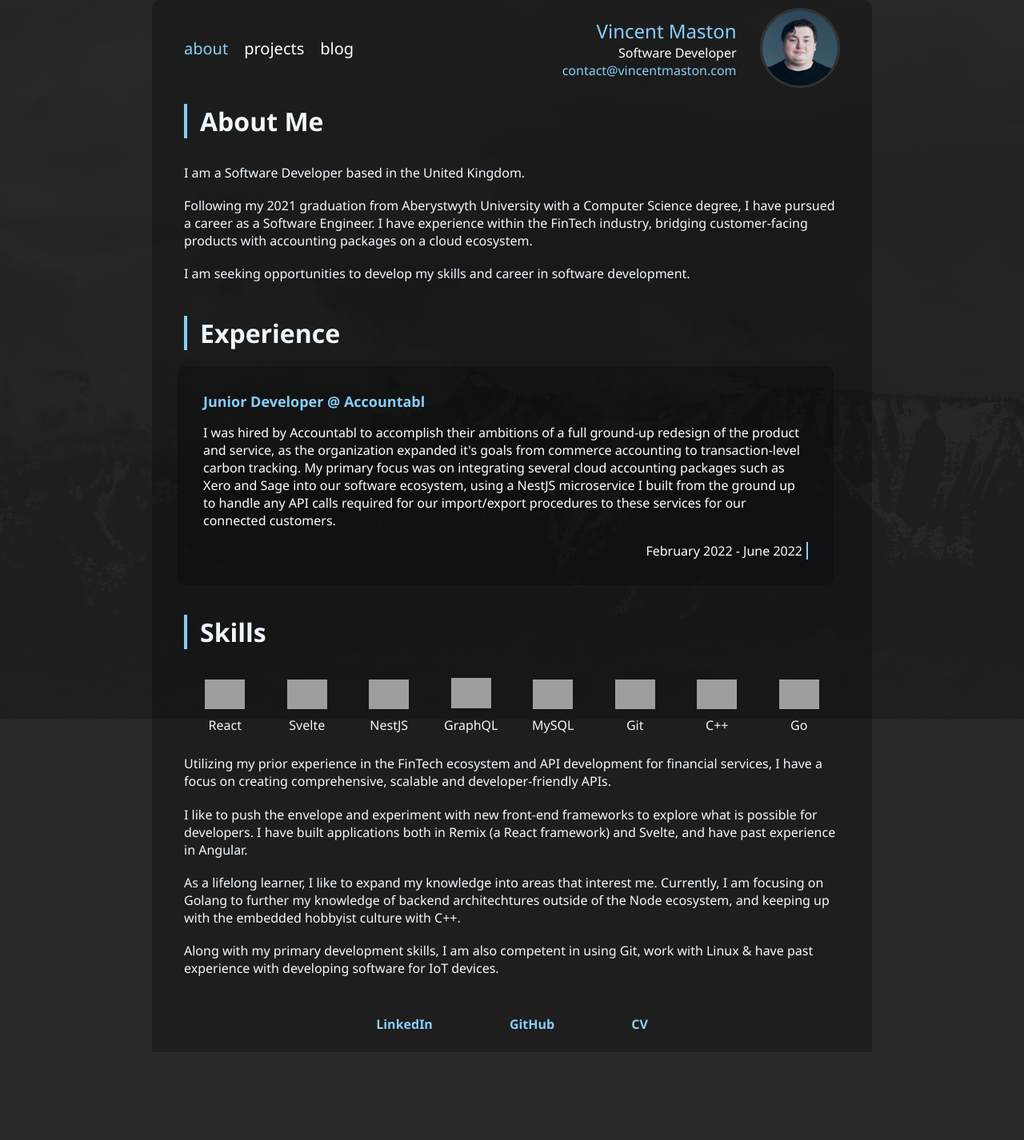
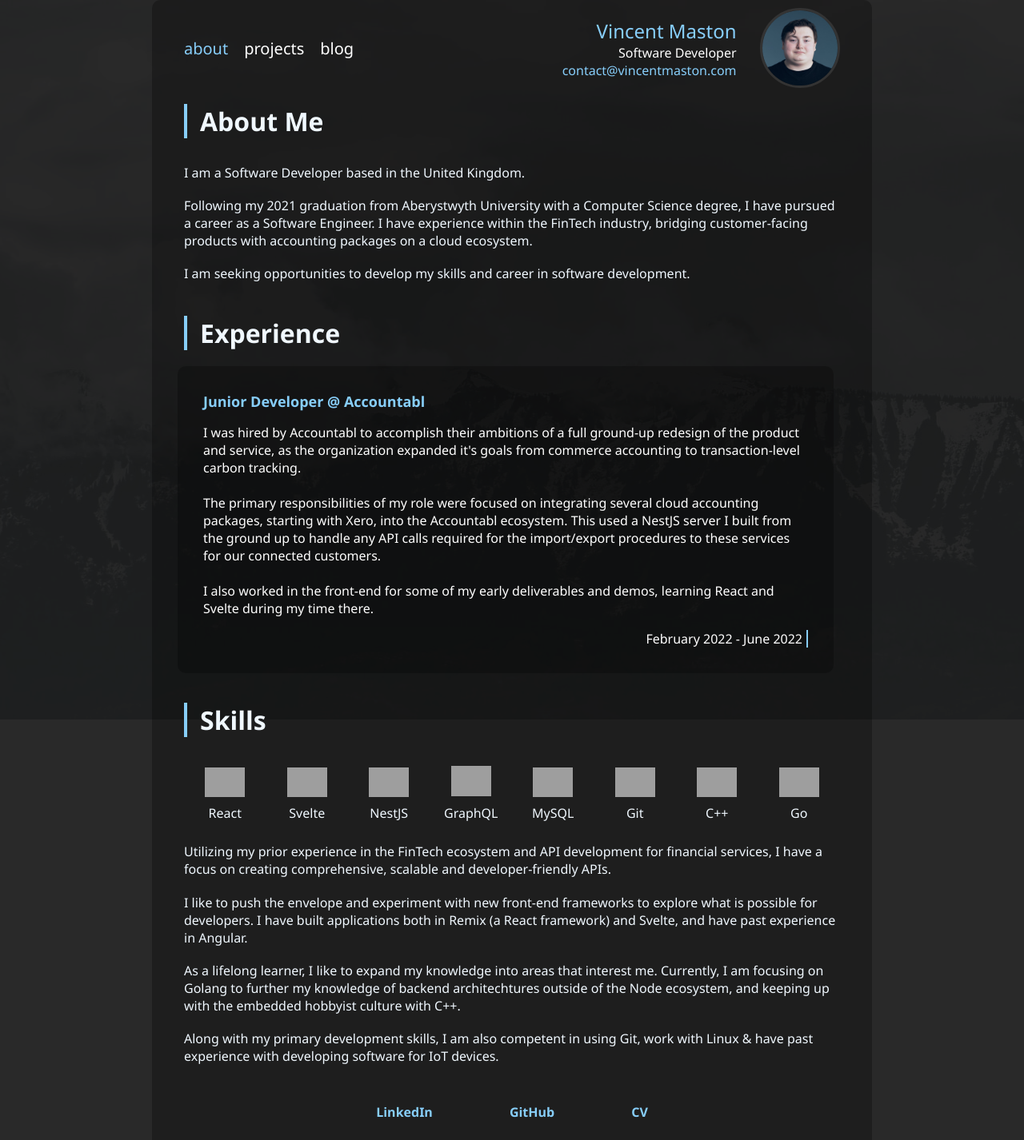
Before and after one commit to VMaston/vmaston.github.io, a Jekyll site: the page built from index.md, in a window 1280 px wide, cut to the strip 0-1426 px from the top of the page. Shown: the whole strip at 80% size. Built offline with Jekyll 4.4.1, drawn with Linux system fonts in a browser that asks for light colours; before the commit the page ends 1316 px from its top, so only the background shows below that; grey boxes are pictures that could not be loaded.

Commit message:
Experience re-write

```diff
--- a/index.md
+++ b/index.md
@@ -31,7 +31,14 @@ I am seeking opportunities to develop my skills and career in software developme
     <div class="blogentry">
         <div class="title">Junior Developer @ Accountabl</div>
         <span class="postDate">February 2022 - June 2022</span>
-        <span class="blurb">I was hired by Accountabl to accomplish their ambitions of a full ground-up redesign of the product and service, as the organization expanded it's goals from commerce accounting to transaction-level carbon tracking. My primary focus was on integrating several cloud accounting packages such as Xero and Sage into our software ecosystem, using a NestJS microservice I built from the ground up to handle any API calls required for our import/export procedures to these services for our connected customers.</span>
+        <span class="blurb">I was hired by Accountabl to accomplish their ambitions of a full ground-up redesign of the product and service, as the organization expanded it's goals from commerce accounting to transaction-level carbon tracking.
+        <br>
+        <br>
+        The primary responsibilities of my role were focused on integrating several cloud accounting packages, starting with Xero, into the Accountabl ecosystem. This used a NestJS server I built from the ground up to handle any API calls required for the import/export procedures to these services for our connected customers.
+        <br>
+        <br>
+        I also worked in the front-end for some of my early deliverables and demos, learning React and Svelte during my time there.
+        </span>
     </div>
 </div>
 
```
